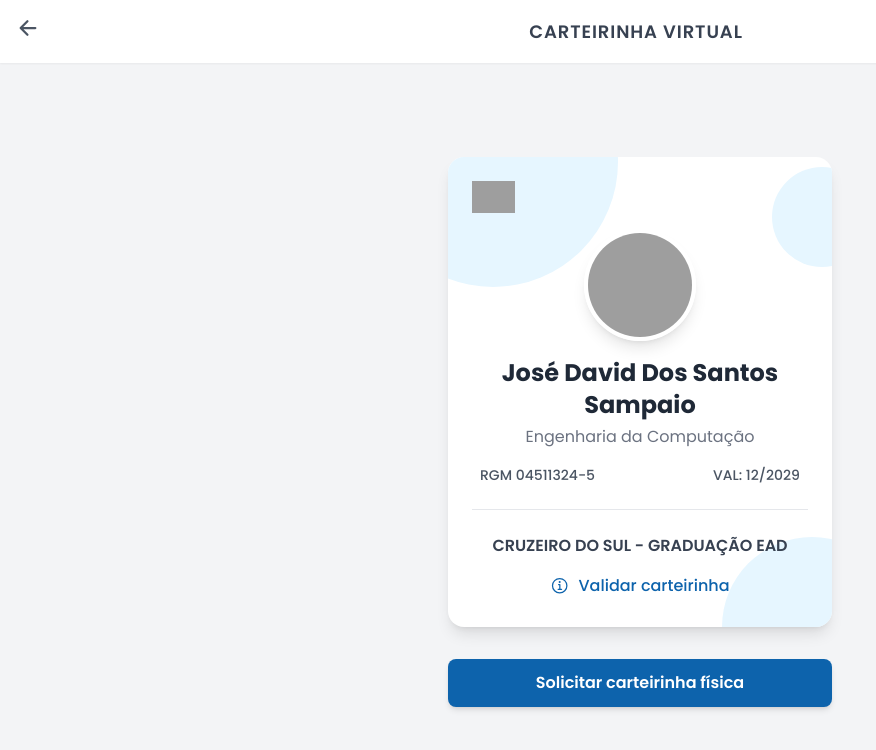
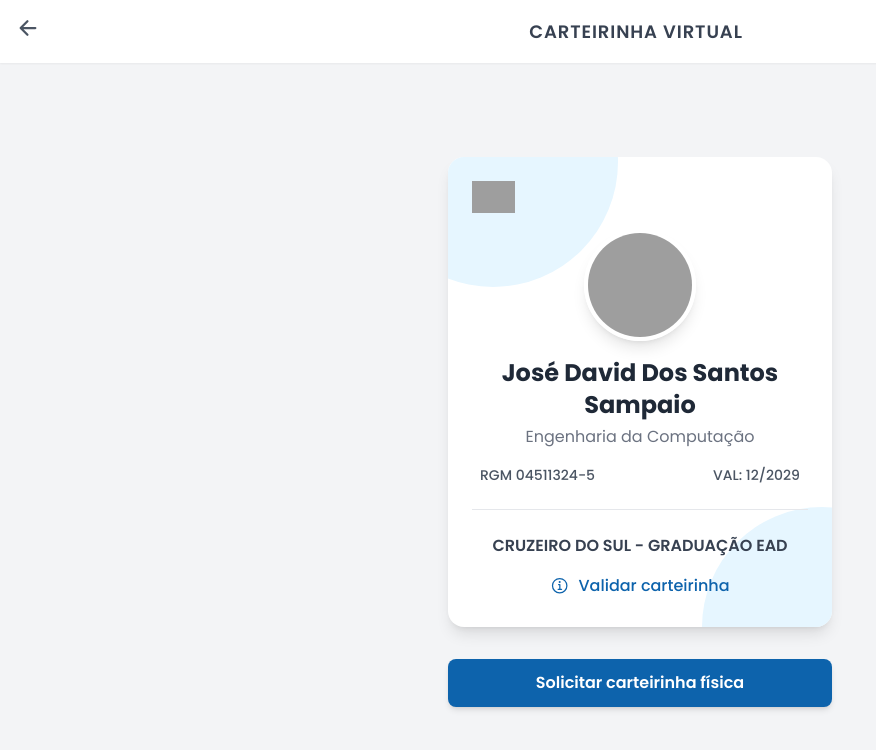
Before and after one commit to CosthaStudioSoftwares/Universidade-Cruzeiro-do-Sul, a plain HTML site: page index.html in a window 1280 px wide. Shown: the whole page, without its empty margins (0-876 px from the left). Drawn offline with nearby package versions, Linux system fonts and the light colour scheme; grey boxes are pictures that could not be loaded.

Commit message:
Update index.html

```diff
--- a/index.html
+++ b/index.html
@@ -42,18 +42,14 @@
             left: -80px;
         }
 
-        .circle-2 {
-            width: 100px;
-            height: 100px;
-            top: 10px;
-            right: -40px;
-        }
+        /* O .circle-2 foi removido */
 
+        /* Círculo inferior direito AUMENTADO */
         .circle-3 {
-            width: 180px;
-            height: 180px;
-            bottom: -90px;
-            right: -70px;
+            width: 240px;
+            height: 240px;
+            bottom: -120px;
+            right: -110px;
         }
 
         .card-content {
@@ -80,7 +76,6 @@
         <div class="w-full max-w-sm">
             <div class="card-container">
                 <div class="background-circle circle-1"></div>
-                <div class="background-circle circle-2"></div>
                 <div class="background-circle circle-3"></div>
 
                 <div class="card-content p-6 flex flex-col items-center">
```
